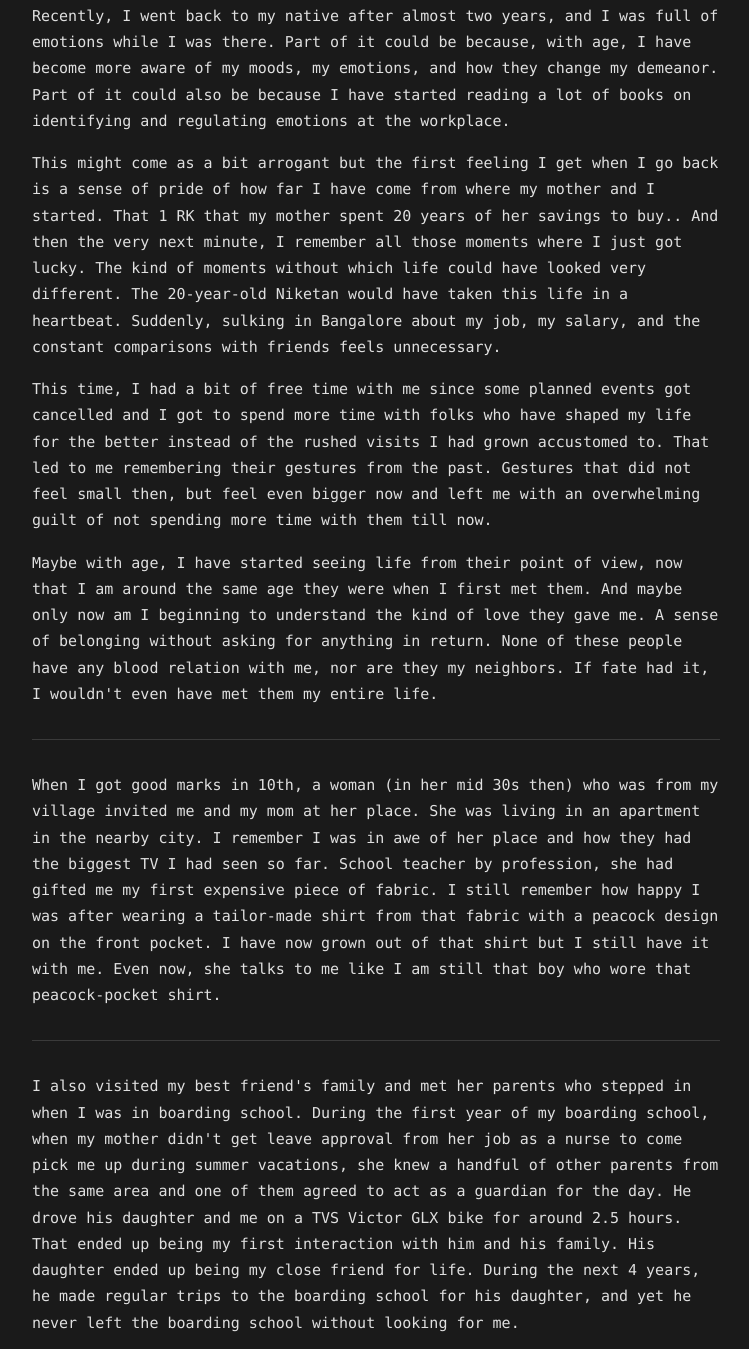
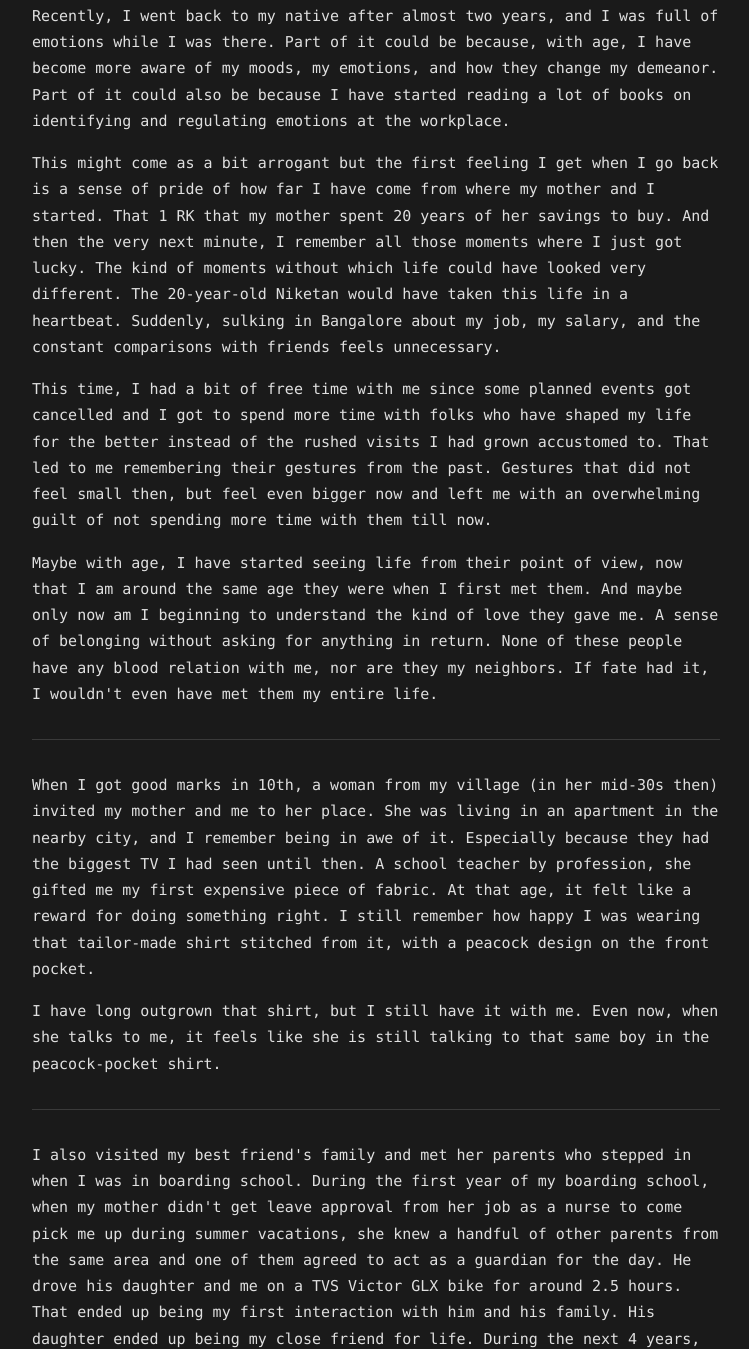
Before and after one commit to niketansrane/niketansrane, a plain HTML site: page blogs/personal/returning-to-myself/index.html in a window 1280 px wide. Shown: the part 300-1649 px from the top of the page, without its empty margins (264-1013 px from the left). Drawn offline with Linux system fonts and the light colour scheme.

Commit message:
fix: update blog content with latest edits
- Fix double period in '1 RK' sentence
- Rewrite the village teacher paragraph for better flow
- Split into separate paragraphs (shirt outgrown / how she talks)
- 'her family' → 'them'
- 'There are just' → 'These are just'

```diff
--- a/blogs/personal/returning-to-myself/index.html
+++ b/blogs/personal/returning-to-myself/index.html
@@ -77,7 +77,7 @@
                     </p>
 
                     <p>
-                        This might come as a bit arrogant but the first feeling I get when I go back is a sense of pride of how far I have come from where my mother and I started. That 1 RK that my mother spent 20 years of her savings to buy.. And then the very next minute, I remember all those moments where I just got lucky. The kind of moments without which life could have looked very different.
+                        This might come as a bit arrogant but the first feeling I get when I go back is a sense of pride of how far I have come from where my mother and I started. That 1 RK that my mother spent 20 years of her savings to buy. And then the very next minute, I remember all those moments where I just got lucky. The kind of moments without which life could have looked very different.
                         The 20-year-old Niketan would have taken this life in a heartbeat. Suddenly, sulking in Bangalore about my job, my salary, and the constant comparisons with friends feels unnecessary.
                     </p>
 
@@ -92,8 +92,12 @@
                     <hr>
 
                     <p>
-                        When I got good marks in 10th, a woman (in her mid 30s then) who was from my village invited me and my mom at her place. She was living in an apartment in the nearby city. I remember I was in awe of her place and how they had the biggest TV I had seen so far. School teacher by profession, she had gifted me my first expensive piece of fabric. I still remember how happy I was after wearing a tailor-made shirt from that fabric with a peacock design on the front pocket. I have now grown out of that shirt but I still have it with me.
-                        Even now, she talks to me like I am still that boy who wore that peacock-pocket shirt.
+                        When I got good marks in 10th, a woman from my village (in her mid-30s then) invited my mother and me to her place. She was living in an apartment in the nearby city, and I remember being in awe of it. Especially because they had the biggest TV I had seen until then. A school teacher by profession, she gifted me my first expensive piece of fabric. At that age, it felt like a reward for doing something right. I still remember how happy I was wearing that tailor-made shirt stitched from it, with a peacock design on the front pocket.
+                    </p>
+
+                    <p>
+                        I have long outgrown that shirt, but I still have it with me.
+                        Even now, when she talks to me, it feels like she is still talking to that same boy in the peacock-pocket shirt.
                     </p>
 
                     <hr>
@@ -119,8 +123,8 @@
                     <hr>
 
                     <p>
-                        Those times when I spend time with her family, there is only happiness. No anger, no competitiveness, no jealousy. No discussions about how much you earn, short term gains, long term plans etc. At least not there. All of that comes back when I return to Bangalore.
-                        There are just simple people who are happy to see me, and people I am happy to see. These are the people who remind me where I come from and I feel content with. And maybe that's why I am emotional around them.
+                        Those times when I spend time with them, there is only happiness. No anger, no competitiveness, no jealousy. No discussions about how much you earn, short term gains, long term plans etc. At least not there. All of that comes back when I return to Bangalore.
+                        These are just simple people who are happy to see me, and people I am happy to see. These are the people who remind me where I come from and I feel content with. And maybe that's why I am emotional around them.
                     </p>
                 </div>
 
```
